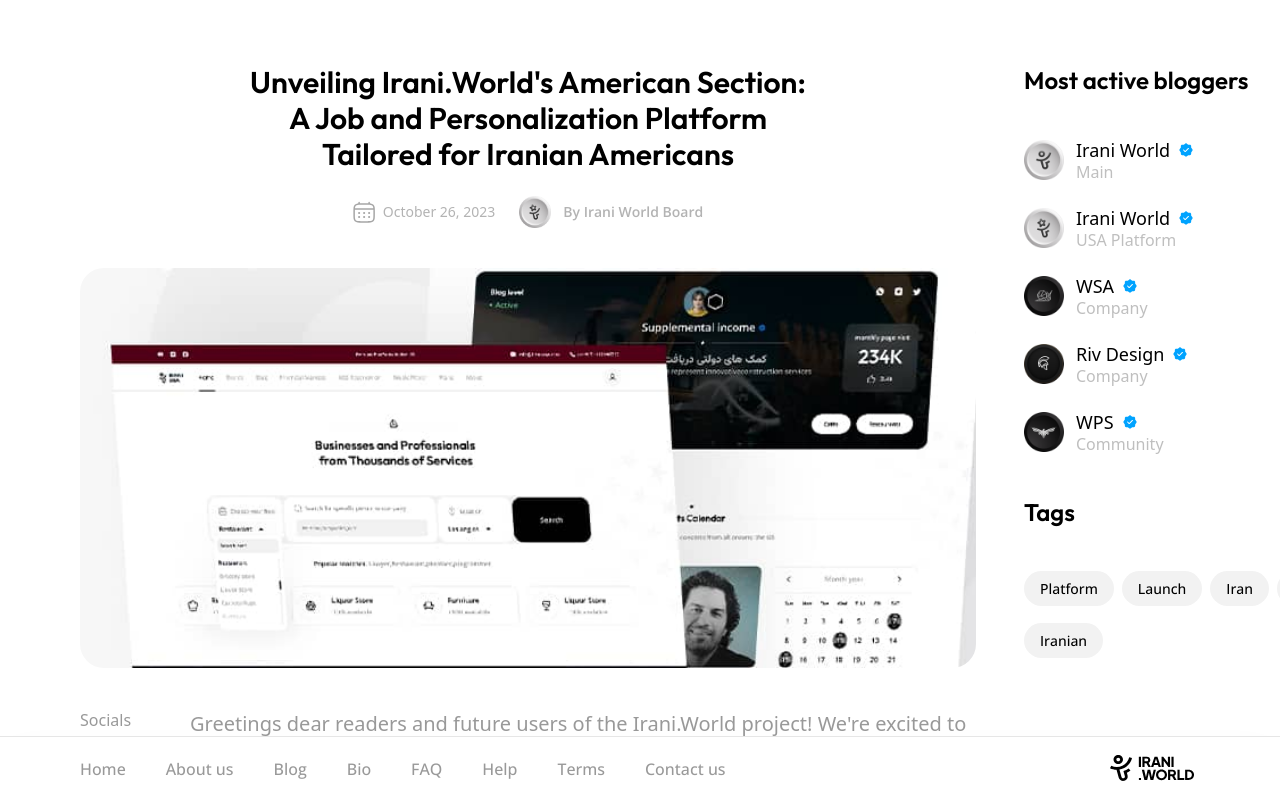
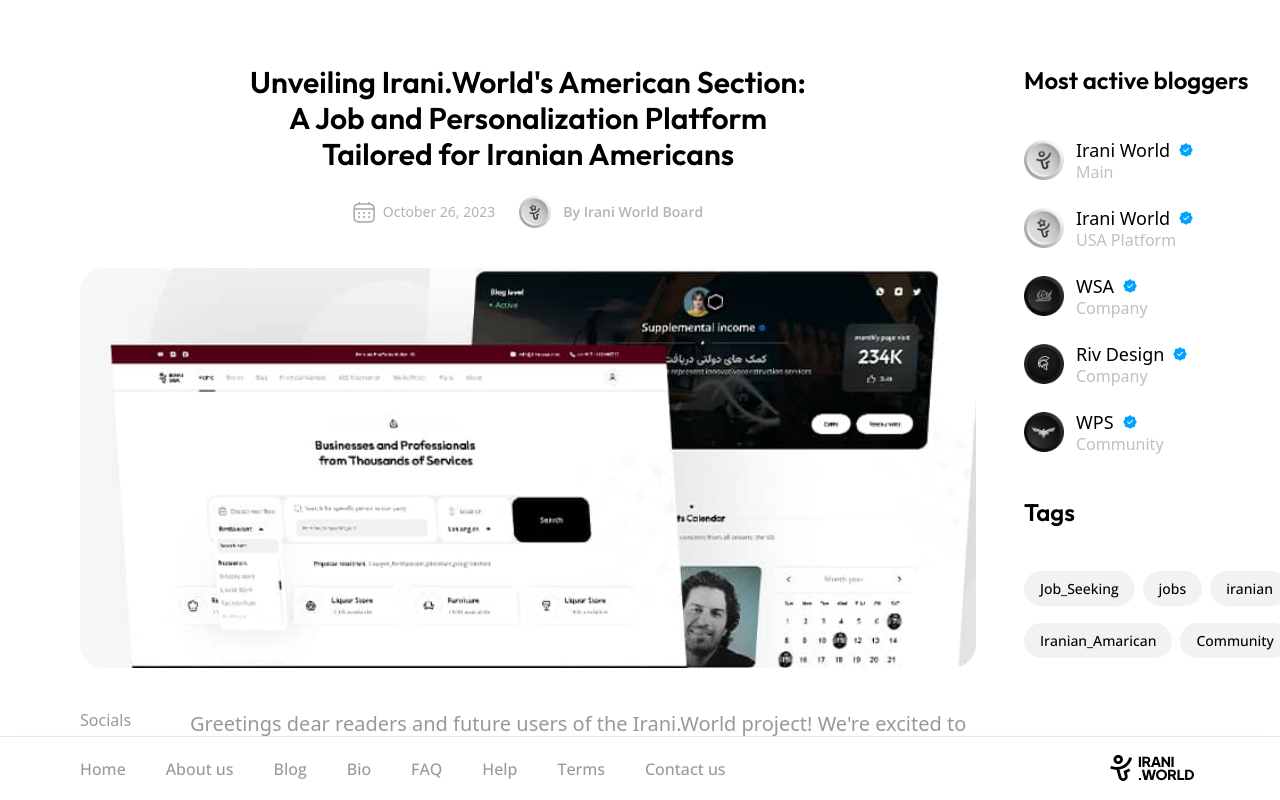
Before and after one commit to MiladDevarts/irani-world, a Next.js app: page /blog/irani-world-job-personalization-iranian-americans in a window 1280 px wide. Built offline with nearby package versions, Linux system fonts and the light colour scheme.

Commit message:
fix: edit blg content

```diff
--- a/app/blog/irani-world-job-personalization-iranian-americans/page.tsx
+++ b/app/blog/irani-world-job-personalization-iranian-americans/page.tsx
@@ -8,7 +8,7 @@
 import BlogCardM from "@/components/Blog/BlogCardM";
 
 export const metadata: Metadata = {
-  title: "What is the Irani.World platform ?",
+  title: "Unveiling Irani.World's American Section: A Job and Personalization Platform Tailored for Iranian Americans",
   description: "",
 };
 
@@ -325,11 +325,11 @@
                 Tags
               </div>
               <div className="flex gap-x-2 items-center">
-                <Tag title={"Platform"} />
-                <Tag title={"Launch"} />
-                <Tag title={"Iran"} />
+              <Tag title={"Job_Seeking"} />
+                <Tag title={"jobs"} />
+                <Tag title={"iranian"} />
+                <Tag title={"Iranian_Amarican"} />
                 <Tag title={"Community"} />
-                <Tag title={"Iranian"} />
               </div>
             </div>
           </div>
@@ -345,7 +345,7 @@
                   "Bringing Iranian businesses and professionals together has valuable positive "
                 }
                 author={"Irani World"}
-                publish={"Posted just now"}
+                publish={"Nov 25 , 2023"}
                 avatar={"/images/bloggers/irani-world.png"}
                 cover={"/images/thumbnails/iw-inside-1.jpg"}
                 info={false}
@@ -358,7 +358,7 @@
                   "In the world of web design and development, there are  ... "
                 }
                 author={"Riv Design"}
-                publish={"Posted just now"}
+                publish={"Oct 15 , 2023"}
                 avatar={"/images/bloggers/riv.png"}
                 cover={"/images/thumbnails/riv-cover.jpg"}
                 info={false}
@@ -405,11 +405,11 @@
                 Tags
               </h3>
               <div className="max-w-sm flex items-center flex-wrap gap-x-2 gap-y-3">
-                <Tag title={"Platform"} />
-                <Tag title={"Launch"} />
-                <Tag title={"Iran"} />
+                <Tag title={"Job_Seeking"} />
+                <Tag title={"jobs"} />
+                <Tag title={"iranian"} />
+                <Tag title={"Iranian_Amarican"} />
                 <Tag title={"Community"} />
-                <Tag title={"Iranian"} />
               </div>
             </div>
           </div>
--- a/app/blog/vision-of-irani-usa/page.tsx
+++ b/app/blog/vision-of-irani-usa/page.tsx
@@ -240,11 +240,11 @@
                 Tags
               </div>
               <div className="flex gap-x-2 items-center">
-                <Tag title={"Platform"} />
-                <Tag title={"Launch"} />
-                <Tag title={"Iran"} />
-                <Tag title={"Community"} />
-                <Tag title={"Iranian"} />
+                <Tag title={"USA"} />
+                <Tag title={"Irani_USA"} />
+                <Tag title={"Irani_World"} />
+                <Tag title={"Vision"} />
+                <Tag title={"Future"} />
               </div>
             </div>
           </div>
@@ -258,7 +258,7 @@
                   "All people who have some connection to Iranian culture or ethnicity, are welcome to this platform. "
                 }
                 author={"Irani World"}
-                publish={"Posted just now"}
+                publish={"Dec 1 , 2023"}
                 avatar={"/images/bloggers/irani-world.png"}
                 cover={"/images/thumbnails/iw-1-cover.jpg"}
                 info={false}
@@ -320,11 +320,11 @@
                 Tags
               </h3>
               <div className="max-w-sm flex items-center flex-wrap gap-x-2 gap-y-3">
-                <Tag title={"Platform"} />
-                <Tag title={"Launch"} />
-                <Tag title={"Iran"} />
-                <Tag title={"Community"} />
-                <Tag title={"Iranian"} />
+              <Tag title={"USA"} />
+                <Tag title={"Irani_USA"} />
+                <Tag title={"Irani_World"} />
+                <Tag title={"Vision"} />
+                <Tag title={"Future"} />
               </div>
             </div>
           </div>
--- a/app/blog/what-is-irani-world/page.tsx
+++ b/app/blog/what-is-irani-world/page.tsx
@@ -1,22 +1,21 @@
+"use client"
+
 import React from "react";
 
 import { ActiveBlogger, Tag } from "@/components/Sidebar";
 
 import OverlayMenu from "@/components/Overlay";
-import { Metadata } from "next";
 import Link from "next/link";
 import BlogCardM from "@/components/Blog/BlogCardM";
 
-export const metadata: Metadata = {
-  title: "What is the Irani.World platform ?",
-  description: "",
-};
+
 
 const page = () => {
+
   return (
     <>
       <OverlayMenu />
-      <main className="container flex flex-col lg:flex-row">
+      <main className="relative container flex flex-col lg:flex-row">
         <div className="w-full lg:w-4/5 pt-16">
           <div className="w-full flex flex-col items-center mb-10">
             <h1 className="text-black font-outfit text-3xl font-semibold text-center max-w-xl">
@@ -62,7 +61,7 @@
                     fill="#A6A6A6"
                   />
                 </svg>
-                September 4, 2020
+                December 1, 2023
               </div>
               <div className="flex items-center gap-x-3">
                 <img className="w-8" src="/images/bloggers/irani-world.png" alt="" />
@@ -251,7 +250,7 @@
                   "Bringing Iranian businesses and professionals together has valuable positive "
                 }
                 author={"Irani World"}
-                publish={"Posted just now"}
+                publish={"Nov 25 , 2023"}
                 avatar={"/images/bloggers/irani-world.png"}
                 cover={"/images/thumbnails/iw-inside-1.jpg"}
                 info={false}
@@ -320,6 +319,7 @@
             </div>
           </div>
         </div>
+
       </main>
     </>
   );
--- a/app/blog/why-use-invest-time-iraniworld/page.tsx
+++ b/app/blog/why-use-invest-time-iraniworld/page.tsx
@@ -275,7 +275,7 @@
                   "All people who have some connection to Iranian culture or ethnicity, are welcome to this platform. "
                 }
                 author={"Irani World"}
-                publish={"Posted just now"}
+                publish={"Dec 1 , 2023"}
                 avatar={"/images/bloggers/irani-world.png"}
                 cover={"/images/thumbnails/iw-1-cover.jpg"}
                 info={false}
@@ -288,7 +288,7 @@
                   "In the world of web design and development, there are  ... "
                 }
                 author={"Riv Design"}
-                publish={"Posted just now"}
+                publish={"Dec 1 , 2023"}
                 avatar={"/images/bloggers/riv.png"}
                 cover={"/images/thumbnails/riv-cover.jpg"}
                 info={false}
--- a/app/blog/wps-associations-new-endeavor/page.tsx
+++ b/app/blog/wps-associations-new-endeavor/page.tsx
@@ -251,7 +251,7 @@
                   "Bringing Iranian businesses and professionals together has valuable positive "
                 }
                 author={"Irani World"}
-                publish={"Posted just now"}
+                publish={"Nov 25 , 2023"}
                 avatar={"/images/bloggers/irani-world.png"}
                 cover={"/images/thumbnails/iw-inside-1.jpg"}
                 info={false}
@@ -264,7 +264,7 @@
                   "In the world of web design and development, there are  ... "
                 }
                 author={"Riv Design"}
-                publish={"Posted just now"}
+                publish={"Oct 15, 2023"}
                 avatar={"/images/bloggers/riv.png"}
                 cover={"/images/thumbnails/riv-cover.jpg"}
                 info={false}
--- a/app/blog/wsa-riv-wps-partnership-innovative-ad-platform/page.tsx
+++ b/app/blog/wsa-riv-wps-partnership-innovative-ad-platform/page.tsx
@@ -301,7 +301,7 @@
                   "All people who have some connection to Iranian culture or ethnicity, are welcome to this platform. "
                 }
                 author={"Irani World"}
-                publish={"Posted just now"}
+                publish={"Dec 1 , 2023"}
                 avatar={"/images/bloggers/irani-world.png"}
                 cover={"/images/thumbnails/iw-1-cover.jpg"}
                 info={false}
```
Also changed, not shown: app/blog/page.tsx (+10 -9 lines), hooks/useReadingProgress.ts (added, +30 -0 lines).
